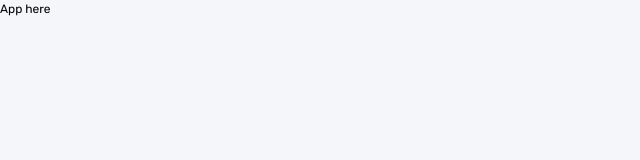
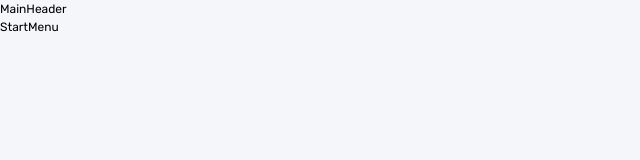
Before and after one commit to smrtracey/FEM_quiz_app, a React (Vite) app: page / in a window 1280 px wide. Shown: the top 160 px of the page, without its empty margins (0-640 px from the left). Built offline with nearby package versions, Linux system fonts and the light colour scheme.

Commit message:
Added all Routes and required components

```diff
--- a/src/App.jsx
+++ b/src/App.jsx
@@ -1,8 +1,20 @@
+
+
+import { BrowserRouter } from "react-router-dom"
+
+import MainHeader from "./components/mainHeader/MainHeader";
+import MainContent from './components/mainContent/MainContent';
 
 function App() {
 
   return (
-    <div className="app-wrapper"> App here</div>
+    <div className="app-wrapper">
+      <BrowserRouter>
+        {/* QUIZ PROVIDER */}
+        <MainHeader/>
+        <MainContent/>
+      </BrowserRouter>
+    </div>
   )
 }
 
--- /dev/null
+++ b/src/components/mainContent/MainContent.jsx
@@ -0,0 +1,10 @@
+import AppRoutes from '@/routing/AppRoutes';
+
+
+const MainContent = () => {
+  return (
+    <div className="main-content"><AppRoutes/></div>
+  )
+}
+
+export default MainContent
--- /dev/null
+++ b/src/components/mainHeader/MainHeader.jsx
@@ -0,0 +1,8 @@
+
+const MainHeader = () => {
+  return (
+    <div>MainHeader</div>
+  )
+}
+
+export default MainHeader
--- /dev/null
+++ b/src/pages/questions/Questions.jsx
@@ -0,0 +1,8 @@
+
+const Questions = () => {
+  return (
+    <div>Questions</div>
+  )
+}
+
+export default Questions
--- /dev/null
+++ b/src/pages/results/Results.jsx
@@ -0,0 +1,8 @@
+
+const Results = () => {
+  return (
+    <div>Results</div>
+  )
+}
+
+export default Results
--- /dev/null
+++ b/src/pages/startMenu/StartMenu.jsx
@@ -0,0 +1,8 @@
+
+const StartMenu = () => {
+  return (
+    <div>StartMenu</div>
+  )
+}
+
+export default StartMenu
--- /dev/null
+++ b/src/routing/AppRoutes.jsx
@@ -0,0 +1,18 @@
+import {Routes, Route} from 'react-router-dom';
+
+import StartMenu from '@/pages/startMenu/StartMenu';
+import Questions from '@/pages/questions/Questions';
+import Results from '@/pages/results/Results';
+
+const AppRoutes = ()=>{
+    return (
+        <Routes>
+            <Route path = '/' element = {<StartMenu/>}/>
+            <Route path = '/questions' element = {<Questions/>}/>
+            <Route path = '/results' element = {<Results/>}/>
+
+        </Routes>
+    )
+}
+
+export default AppRoutes
```
